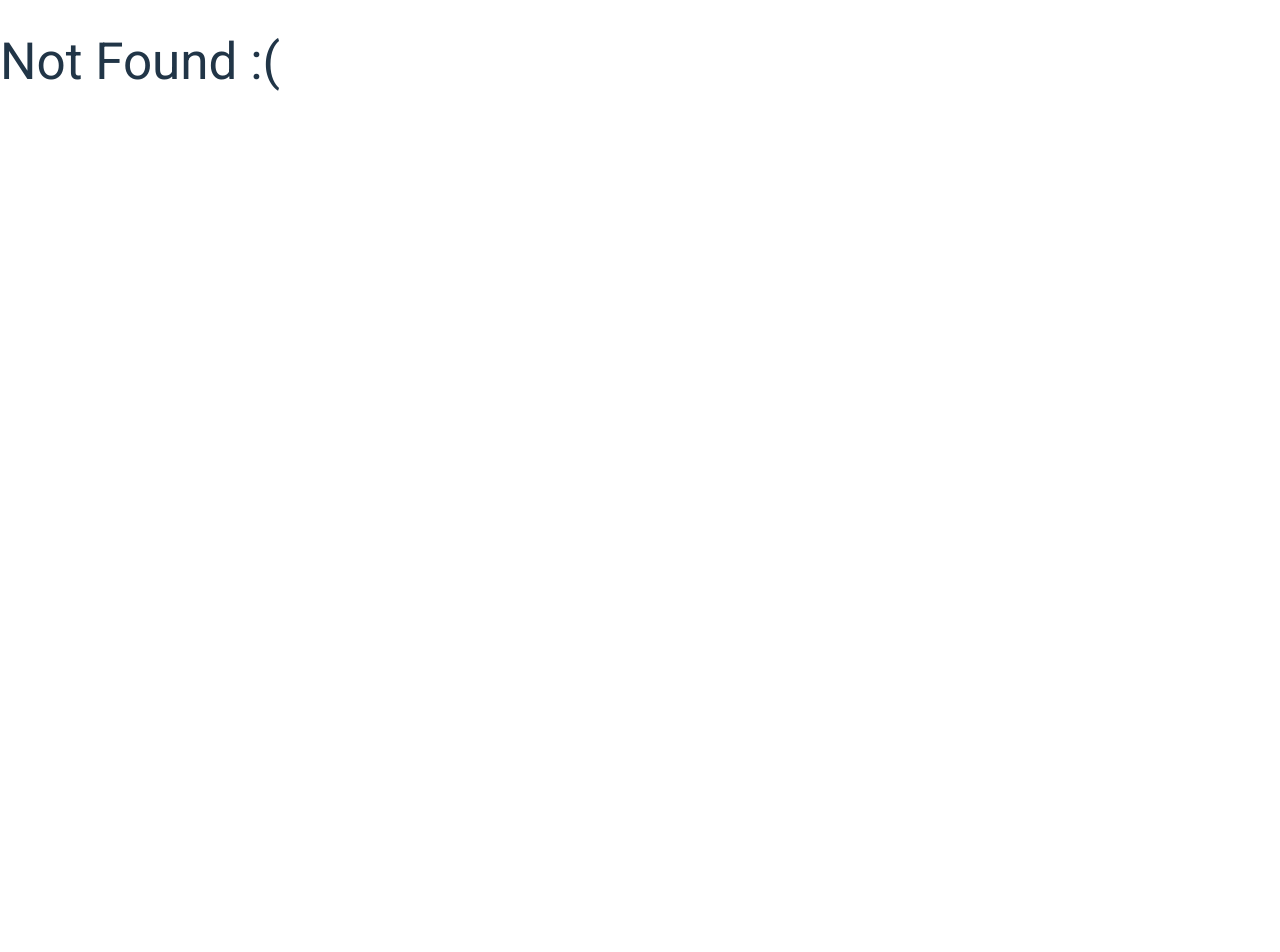
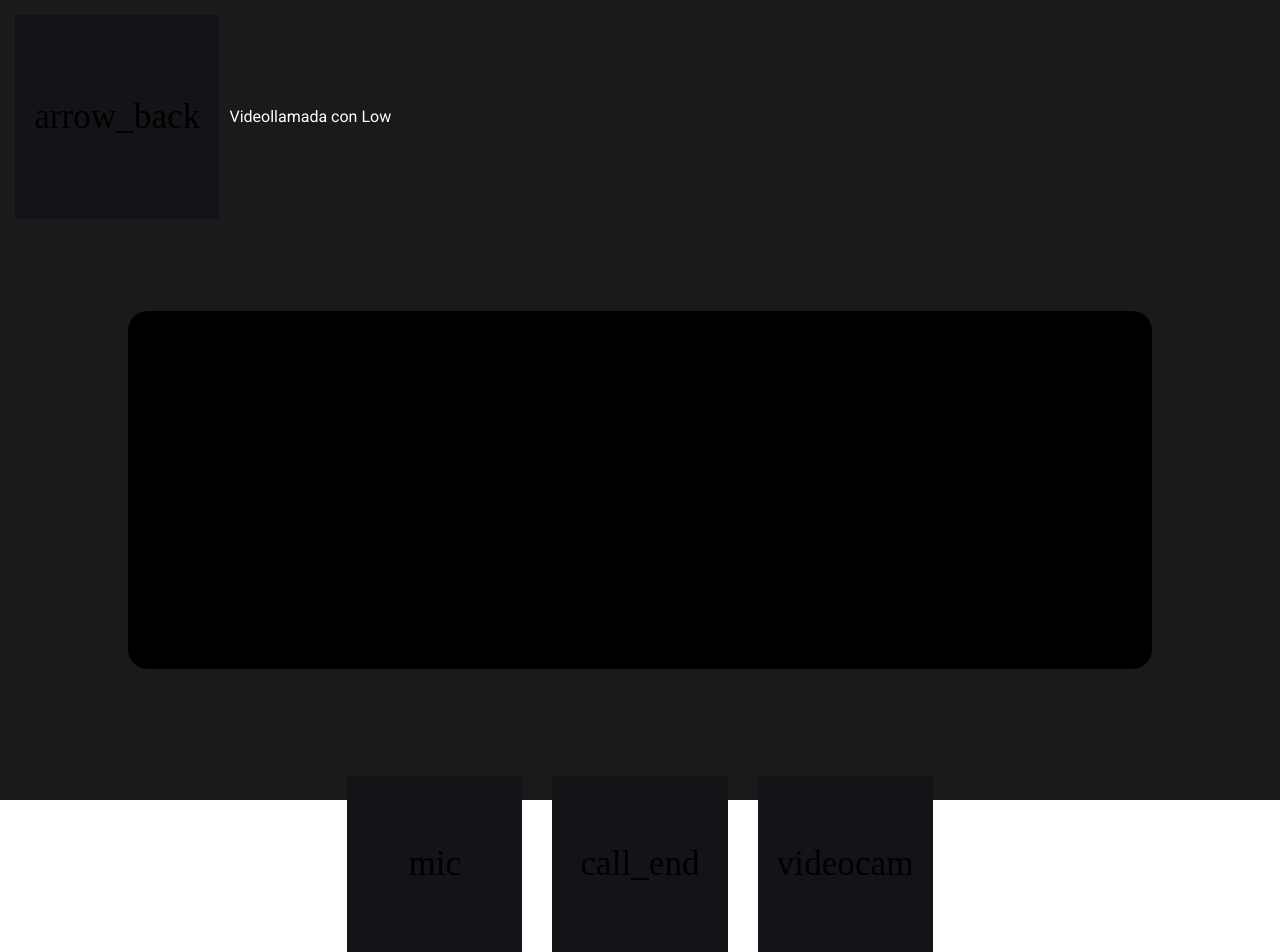
Before and after one commit to Oskarcr/FifengerPIA, a React (Vite) app: page /video_call in a window 1280 px wide. Before the commit this address had no page. Shown: the top 952 px of the page. Before the commit the page ends 800 px from the top, so only its background shows below. Built offline with nearby package versions, Linux system fonts and the light colour scheme; no server answers; a web font is replaced by a local one.

Commit message:
agregue videollamada

```diff
--- a/package.json
+++ b/package.json
@@ -20,7 +20,7 @@
     "mongoose": "9.2.3",
     "react": "19.2.0",
     "react-dom": "19.2.0",
-    "react-router-dom": "7.14.1"
+    "react-router-dom": "^7.14.1"
   },
   "devDependencies": {
     "@eslint/js": "^9.39.1",
--- a/src/App.jsx
+++ b/src/App.jsx
@@ -1,28 +1,37 @@
-import { useEffect, useState } from 'react';
-import reactLogo from './assets/react.svg';
-import viteLogo from '/vite.svg';
-import './App.css';
-import mernImage from "./assets/mern.png";
+import { Routes, Route } from 'react-router-dom';
+
+// Importamos todas las páginas de tu carpeta /pages
+import Login from './pages/Login';
+import Signup from './pages/Signup';
+import Chat from './pages/Chat';
+import ChatList from './pages/ChatList';
+import VideoCall from './pages/VideoCall';
+import Profile from './pages/Profile';
+import Store from './pages/Store';
+import Menu from './pages/Menu';
+import NotFound from './pages/NotFound';
 
 function App() {
-  const [count, setCount] = useState(0)
+  return (
+    <Routes>
+      {/* Rutas Principales */}
+      <Route path="/" element={<Chat />} />
+      <Route path="/login" element={<Login />} />
+      <Route path="/signup" element={<Signup />} />
 
-//////////////////////////////////////
-//        RESPUESTA DEL BACK        //
-//////////////////////////////////////
+      {/* Chat y Videollamada */}
+      <Route path="/chat_list" element={<ChatList />} />
+      <Route path="/video_call" element={<VideoCall />} />
 
-  useEffect(() => {
-    fetch("http://localhost:4000/base/test")
-    .then(async res => console.log(await res.text()))
-    .catch(err => console.log(err));
-  }, []);
+      {/* Otras secciones */}
+      <Route path="/profile" element={<Profile />} />
+      <Route path="/store" element={<Store />} />
+      <Route path="/menu" element={<Menu />} />
 
-  return <>
-      <img style={{
-        width: "100vw",
-        height: "100vh"
-      }} src={mernImage}/>
-    </>
+      {/* Esta ruta atrapa cualquier error de escritura y muestra tu NotFound */}
+      <Route path="*" element={<NotFound />} />
+    </Routes>
+  );
 }
 
-export default App
+export default App;
--- a/src/main.jsx
+++ b/src/main.jsx
@@ -1,13 +1,17 @@
 import { StrictMode } from 'react';
 import { createRoot } from 'react-dom/client';
+import { BrowserRouter as Router } from 'react-router-dom';
 import "./index.css";
-import "./css/styles.css"
-import { GlobalStyle, AppRoutes } from "@/FifengerClient";
+import "./css/styles.css";
+import { GlobalStyle } from "@/FifengerClient";
+import App from "./App";
 
 createRoot(document.getElementById('root')).render(
     <StrictMode>
-        <div style={GlobalStyle}>
-            <AppRoutes />
-        </div>
+        <Router>
+            <div style={GlobalStyle}>
+                <App />
+            </div>
+        </Router>
     </StrictMode>,
 )
--- a/src/pages/Chat.jsx
+++ b/src/pages/Chat.jsx
@@ -5,19 +5,20 @@ import { useNavigate } from "react-router-dom";
 export default function Chat() {
     const navigate = useNavigate();
 
-    return (<>
+    return (
+        <>
             <div id="header">
                 <Components.ButtonIcon icon="arrow_left_alt" onClick={() => navigate("/chat_list")} />
                 <Components.Flexed className="header-title">
                     Low
-                <span style={{
-                    marginLeft: "var(--spacing-medium)",
-                    fontSize: "var(--font-size-short)"
-                }}>
+                    <span style={{ marginLeft: "var(--spacing-medium)", fontSize: "var(--font-size-short)" }}>
                         12 miembros
                     </span>
                 </Components.Flexed>
-            <Components.ButtonIcon icon="call" />
+
+                {/* AQUÍ ESTÁ EL CAMBIO: Agregamos el onClick para navegar */}
+                <Components.ButtonIcon icon="call" onClick={() => navigate("/video_call")} />
+
                 <Components.ButtonIcon icon="location_on" />
                 <Components.ButtonIcon icon="group_add" />
             </div>
--- /dev/null
+++ b/src/pages/VideoCall.jsx
@@ -0,0 +1,76 @@
+import { useEffect, useRef } from "react";
+import { useNavigate } from "react-router-dom";
+import { Components } from "@/FifengerClient";
+
+export default function VideoCall() {
+    const navigate = useNavigate();
+    const videoRef = useRef(null);
+
+    useEffect(() => {
+        async function getMedia() {
+            try {
+                const stream = await navigator.mediaDevices.getUserMedia({
+                    video: true,
+                    audio: true
+                });
+                if (videoRef.current) {
+                    videoRef.current.srcObject = stream;
+                }
+            } catch (err) {
+                console.error("Error al acceder a la cámara o micro:", err);
+            }
+        }
+
+        getMedia();
+
+        return () => {
+            if (videoRef.current && videoRef.current.srcObject) {
+                const tracks = videoRef.current.srcObject.getTracks();
+                tracks.forEach(track => track.stop());
+            }
+        };
+    }, []);
+
+    return (
+        <div style={{ height: "100vh", backgroundColor: "#1a1a1a", display: "flex", flexDirection: "column", color: "white" }}>
+            <header style={{ padding: "15px", display: "flex", alignItems: "center" }}>
+                {/* Botón de volver arriba */}
+                <Components.ButtonIcon
+                    icon="arrow_back"
+                    onClick={() => navigate("/")}
+                />
+                <span style={{ marginLeft: "10px" }}>Videollamada con Low</span>
+            </header>
+
+            <main style={{ flex: 1, display: "flex", justifyContent: "center", alignItems: "center" }}>
+                <video
+                    ref={videoRef}
+                    autoPlay
+                    playsInline
+                    muted
+                    style={{
+                        width: "80%",
+                        height: "70%",
+                        backgroundColor: "#000",
+                        borderRadius: "20px",
+                        objectFit: "cover",
+                        transform: "scaleX(-1)"
+                    }}
+                />
+            </main>
+
+            <footer style={{ padding: "30px", display: "flex", justifyContent: "center", gap: "30px" }}>
+                <Components.ButtonIcon icon="mic" />
+
+                {/* Botón de colgar abajo */}
+                <Components.ButtonIcon
+                    icon="call_end"
+                    style={{ backgroundColor: "red" }}
+                    onClick={() => navigate("/")}
+                />
+
+                <Components.ButtonIcon icon="videocam" />
+            </footer>
+        </div>
+    );
+}
```
Also changed, not shown: 1 other file (tests, documents, lock files or other folders). Lines whose indentation alone changed are shown as unchanged.
